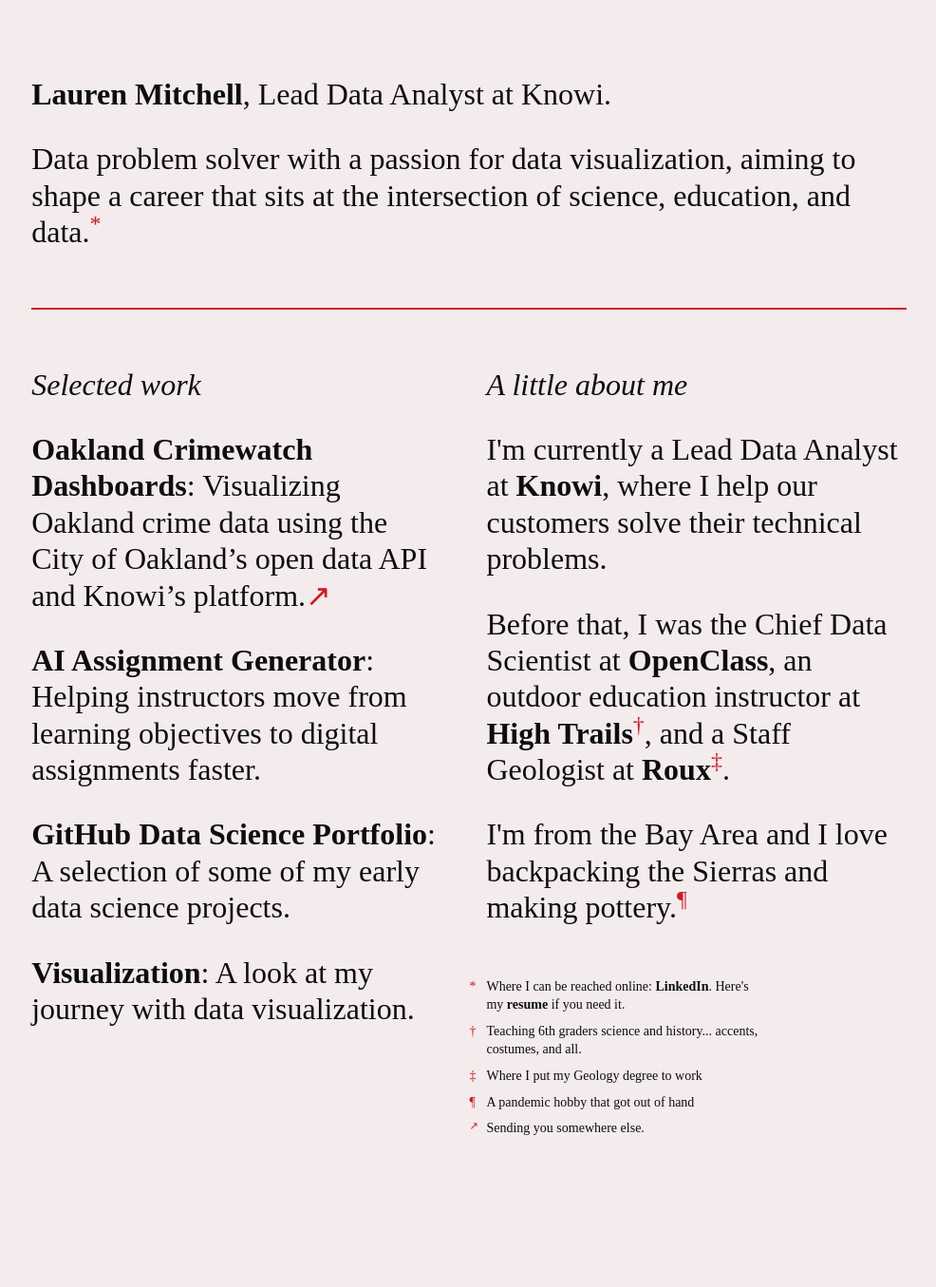
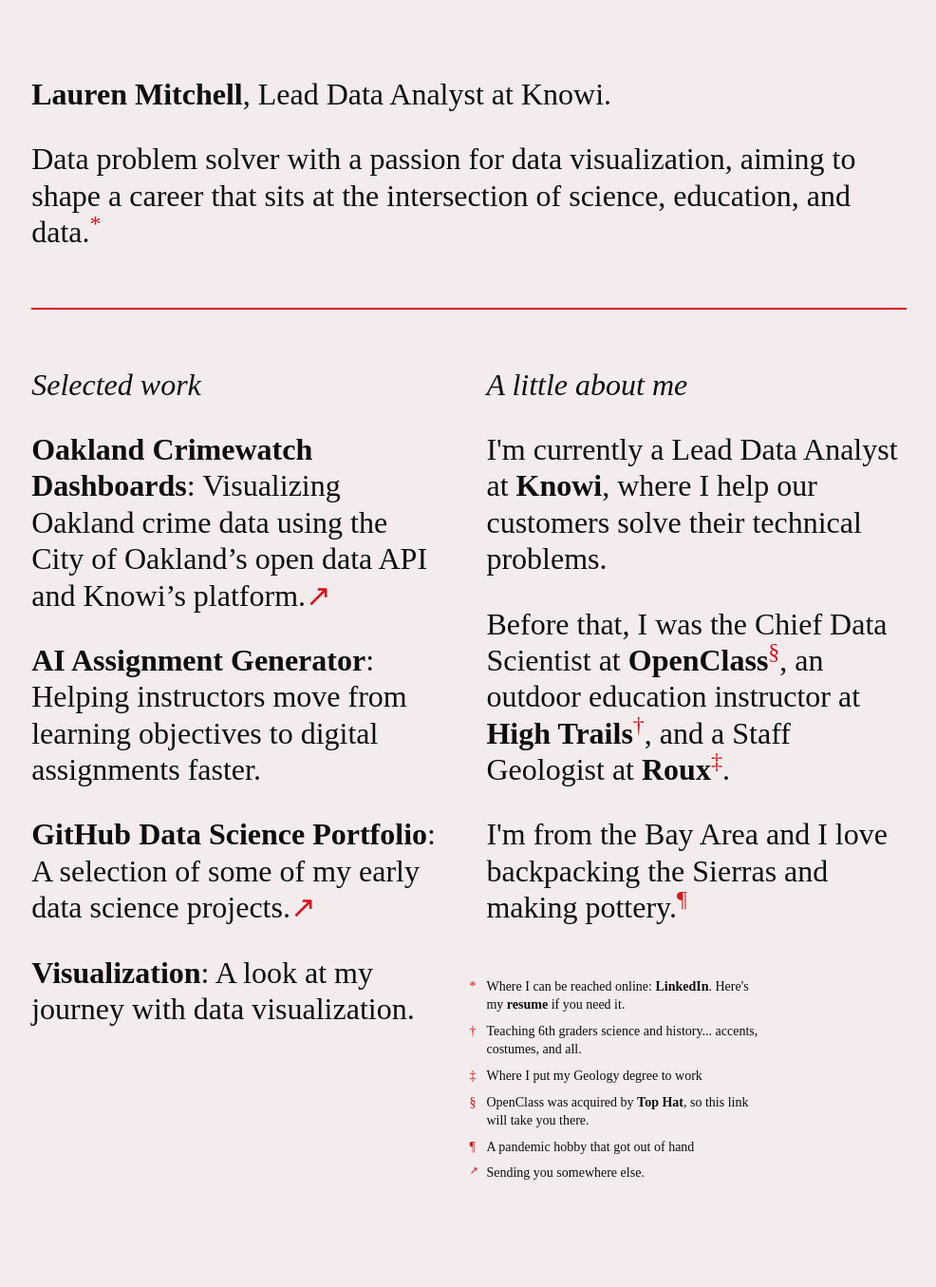
Before and after one commit to laurenmitch/laurenmitch.github.io, a Jekyll site: the page built from index.html, in a window 1280 px wide. Shown: the whole page at 95% size, without its empty margins (146-1132 px from the left). Built offline with Jekyll 4.4.1, drawn with Linux system fonts in a browser that asks for light colours; some web fonts are replaced; before the commit the page ends 1308 px from its top, so only the background shows below that.

Commit message:
Add Top Hat footnote for OpenClass and external arrow on GitHub portfolio
Co-Authored-By: Claude Opus 5 <noreply@anthropic.com>

```diff
--- a/_data/portfolio.yaml
+++ b/_data/portfolio.yaml
@@ -14,7 +14,7 @@
   description: A selection of some of my early data science projects.
   url: https://github.com/laurenmitch/DataSciencePortfolio
   show: true
-  external: false
+  external: true
   id: cli
 - title: Visualization
   description: A look at my journey with data visualization.
--- a/index.html
+++ b/index.html
@@ -30,12 +30,13 @@ image: "/img/og-img.png"
       <div class="about column">
         <h2>A little about me</h2>
         <div> I'm currently a Lead Data Analyst at <a href="https://www.knowi.com/">Knowi</a>, where I help our customers solve their technical problems.</div>
-        <div>Before that, I was the Chief Data Scientist at <a href="https://openclass.ai/">OpenClass</a>, an outdoor education instructor at <a href="https://www.htoec.org/">High Trails</a><span class="accent superscript" id="dagger" onmouseover="addClass(dagger2, 'footnote-accent');" onmouseout="removeClass(dagger2, 'footnote-accent');">†</span>, and a Staff Geologist at <a href="https://www.rouxinc.com/">Roux</a><span class="accent superscript" id="doubledagger" onmouseover="addClass(doubledagger2, 'footnote-accent');" onmouseout="removeClass(doubledagger2, 'footnote-accent');">‡</span>.</div>
+        <div>Before that, I was the Chief Data Scientist at <a href="https://tophat.com/">OpenClass</a><span class="accent superscript" id="section" onmouseover="addClass(section2, 'footnote-accent');" onmouseout="removeClass(section2, 'footnote-accent');">§</span>, an outdoor education instructor at <a href="https://www.htoec.org/">High Trails</a><span class="accent superscript" id="dagger" onmouseover="addClass(dagger2, 'footnote-accent');" onmouseout="removeClass(dagger2, 'footnote-accent');">†</span>, and a Staff Geologist at <a href="https://www.rouxinc.com/">Roux</a><span class="accent superscript" id="doubledagger" onmouseover="addClass(doubledagger2, 'footnote-accent');" onmouseout="removeClass(doubledagger2, 'footnote-accent');">‡</span>.</div>
         <div>I'm from the Bay Area and I love backpacking the Sierras and making pottery.<span class="accent superscript" id="paragraph" onmouseover="addClass(paragraph2, 'footnote-accent');" onmouseout="removeClass(paragraph2, 'footnote-accent');">¶</span></div>
         <div class="notes grid">
           <span class="accent">*</span><p class="note" id="asterisk2"><span>Where I can be reached online: <a href="https://www.linkedin.com/in/laurenmit/">LinkedIn</a>. Here's my <a href="/mitchell-resume-2026.pdf">resume</a> if you need it.</span></span></p>
           <span class="accent">†</span><p class="note" id="dagger2"><span>Teaching 6th graders science and history... accents, costumes, and all.</span></p>
           <span class="accent">‡</span><p class="note" id="doubledagger2"><span>Where I put my Geology degree to work</span></p>
+          <span class="accent">§</span><p class="note" id="section2"><span>OpenClass was acquired by <a href="https://tophat.com/">Top Hat</a>, so this link will take you there.</span></p>
           <span class="accent">¶</span><p class="note" id="paragraph2"><span>A pandemic hobby that got out of hand</span></p>
           <span class="accent optically-smaller">&#8599;&#xFE0E;</span><p class="note" id="external2"><span>Sending you somewhere else.</span></p>
         </div>
```
